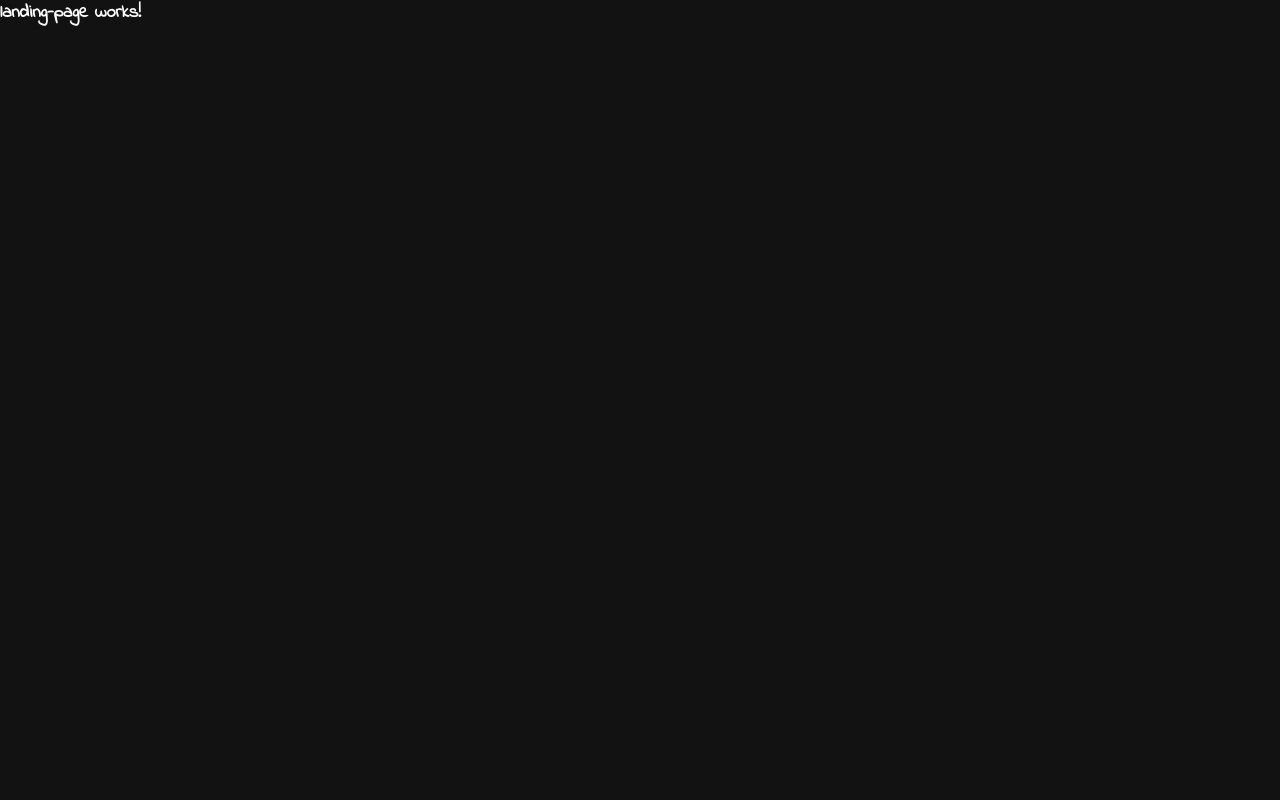
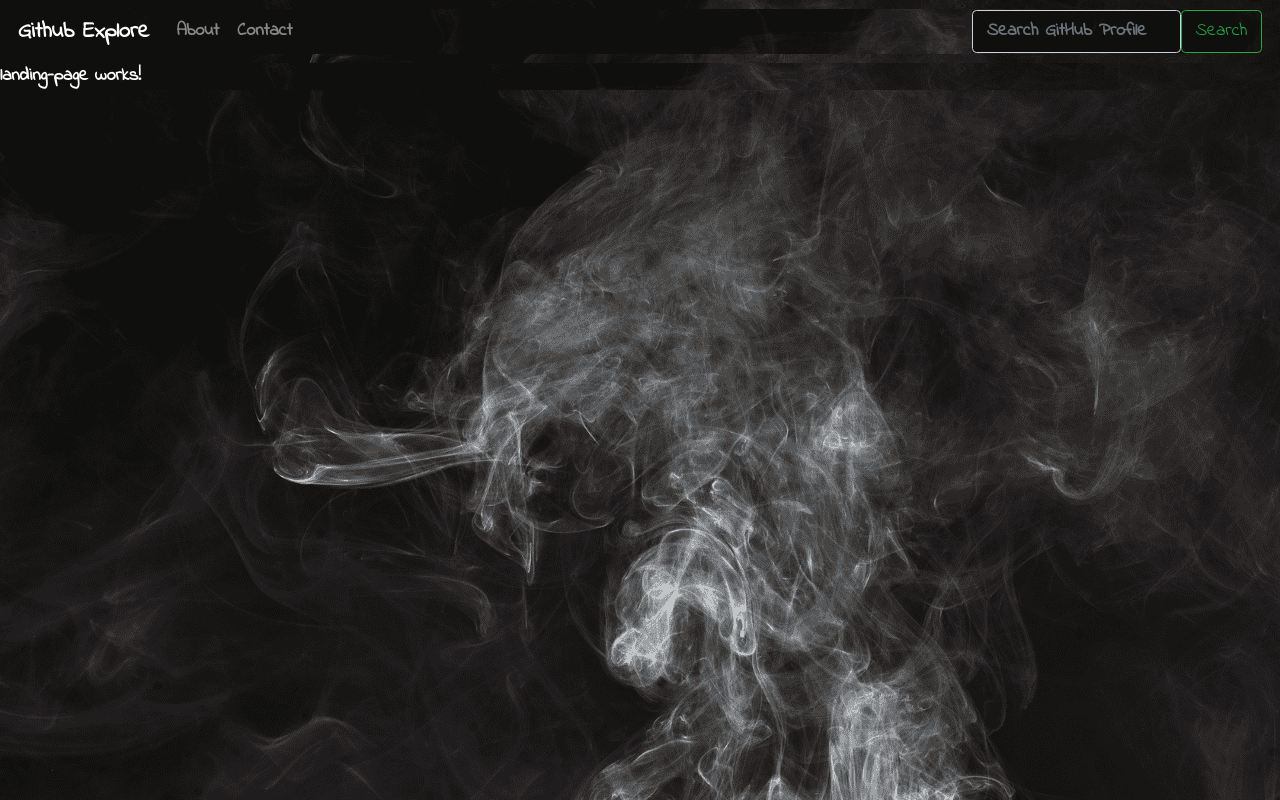
Before and after one commit to Charmain-Bonareri/git-search, an Angular app: page / in a window 1280 px wide. Built offline with nearby package versions, Linux system fonts and the light colour scheme; a web font is replaced by a local one.

Commit message:
Added background image.

```diff
--- a/src/app/landing-page/landing-page.component.html
+++ b/src/app/landing-page/landing-page.component.html
@@ -1 +1,30 @@
-<p>landing-page works!</p>
+
+
+<div>
+  <nav class="navbar navbar-expand-lg navbar-dark bg-dark ">
+    <a class="navbar-brand" href="#">Github Explore</a>
+    <button class="navbar-toggler" type="button" data-toggle="collapse" data-target="#navbarSupportedContent" aria-controls="navbarSupportedContent" aria-expanded="false" aria-label="Toggle navigation">
+      <span class="navbar-toggler-icon"></span>
+    </button>
+
+    <div class="collapse navbar-collapse" id="navbar1">
+      <ul class="navbar-nav mr-auto">
+        <li class="nav-item">
+
+        </li>
+        <li class="nav-item">
+          <a class="nav-link" >About</a>
+        </li>
+        <li>
+          <a class="nav-link" >Contact</a>
+        </li>
+      </ul>
+      <form class="form-inline my-2 my-lg-0">
+        <input type="text" class="form-control" placeholder="Search GitHub Profile"  name="userName" >
+        <button class="btn btn-outline-success my-2 my-sm-0" type="submit">Search</button>
+      </form>
+    </div>
+  </nav>
+  </div>
+
+  <p>landing-page works!</p>
--- a/src/styles.css
+++ b/src/styles.css
@@ -11,4 +11,8 @@
   font-size: large;
   font-weight: bold;
   color: white;
+  /* background-image: url(./assets/header.png); */
+  background-image: url(./assets/bg2.png);
+
+
 }
```
Also changed, not shown: src/assets/bg2.png (added).
